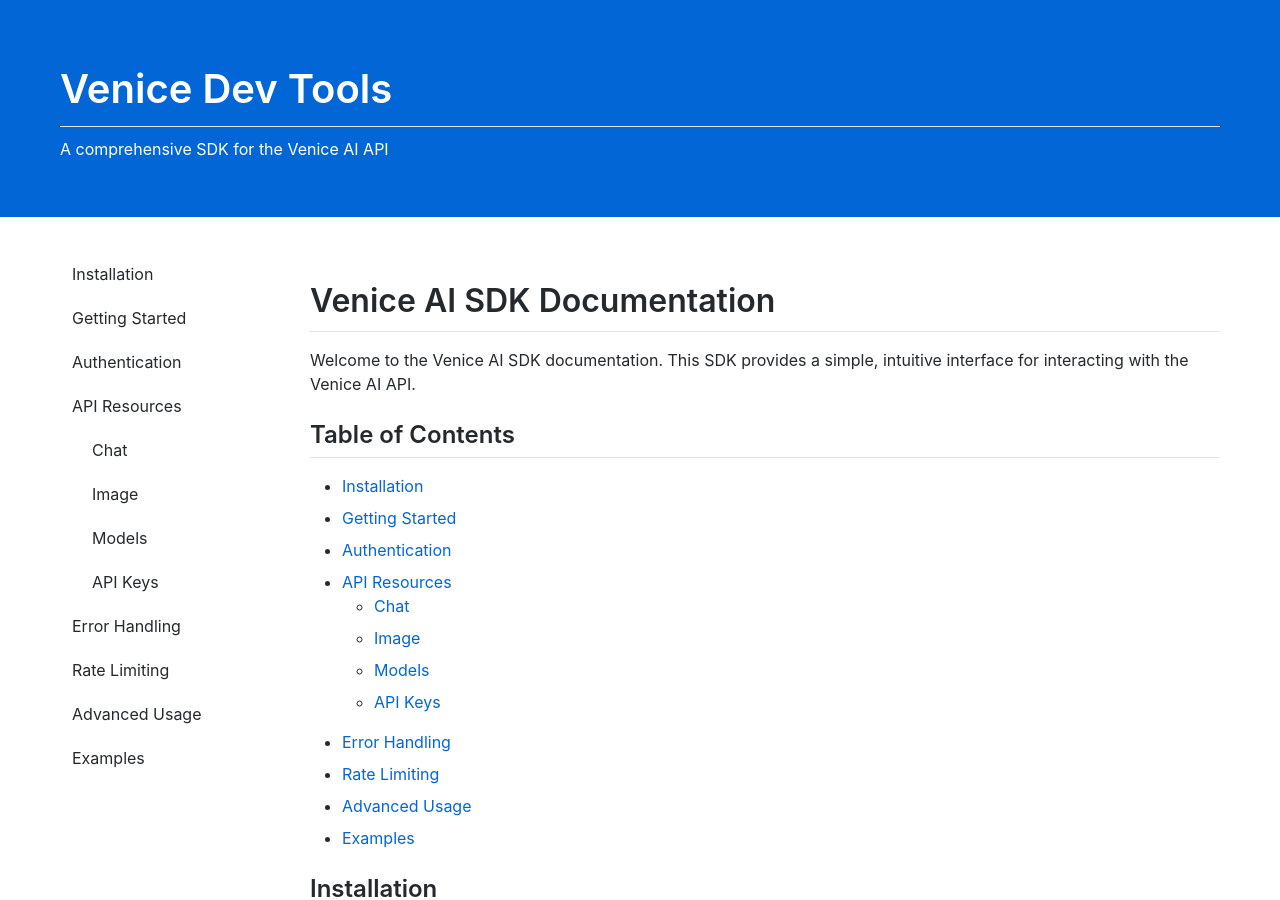
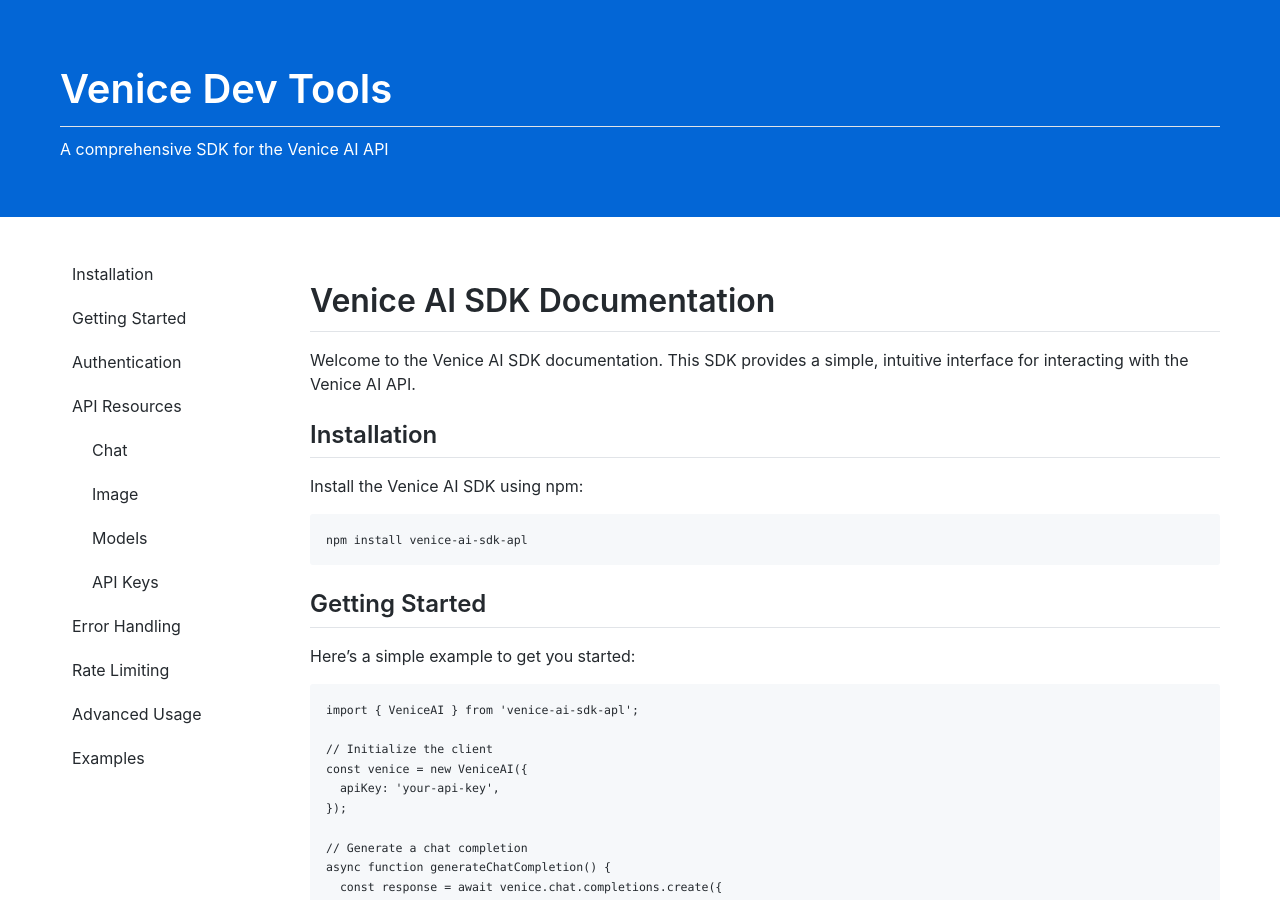
Before and after one commit to georgeglarson/venice-dev-tools, a Jekyll site: the page built from docs/index.md, in a window 1280 px wide and 900 px high. Built offline with Jekyll 4.4.1, drawn with Linux system fonts in a browser that asks for light colours.

Commit message:
Fix GitHub Pages: Remove duplicate content and fix styling issues

```diff
--- a/docs/_config.yml
+++ b/docs/_config.yml
@@ -8,7 +8,6 @@ baseurl: ""
 
 # Build settings
 markdown: kramdown
-theme: jekyll-theme-cayman
 plugins:
   - jekyll-feed
   - jekyll-seo-tag
--- a/docs/_layouts/default.html
+++ b/docs/_layouts/default.html
@@ -4,8 +4,8 @@
     <meta charset="UTF-8">
     <meta name="viewport" content="width=device-width, initial-scale=1.0">
     <title>{{ page.title | default: site.title }}</title>
-    <link rel="stylesheet" href="{{ '/assets/css/style.css' | relative_url }}">
-    <script src="{{ '/assets/js/main.js' | relative_url }}" defer></script>
+    <link rel="stylesheet" href="/venice-dev-tools/assets/css/style.css">
+    <script src="/venice-dev-tools/assets/js/main.js" defer></script>
 </head>
 <body>
     <header>
--- a/docs/index.md
+++ b/docs/index.md
@@ -6,21 +6,6 @@ title: Venice AI SDK Documentation
 # Venice AI SDK Documentation
 
 Welcome to the Venice AI SDK documentation. This SDK provides a simple, intuitive interface for interacting with the Venice AI API.
-
-## Table of Contents
-
-- [Installation](#installation)
-- [Getting Started](#getting-started)
-- [Authentication](#authentication)
-- [API Resources](#api-resources)
-  - [Chat](#chat)
-  - [Image](#image)
-  - [Models](#models)
-  - [API Keys](#api-keys)
-- [Error Handling](#error-handling)
-- [Rate Limiting](#rate-limiting)
-- [Advanced Usage](#advanced-usage)
-- [Examples](#examples)
 
 ## Installation
 
```
